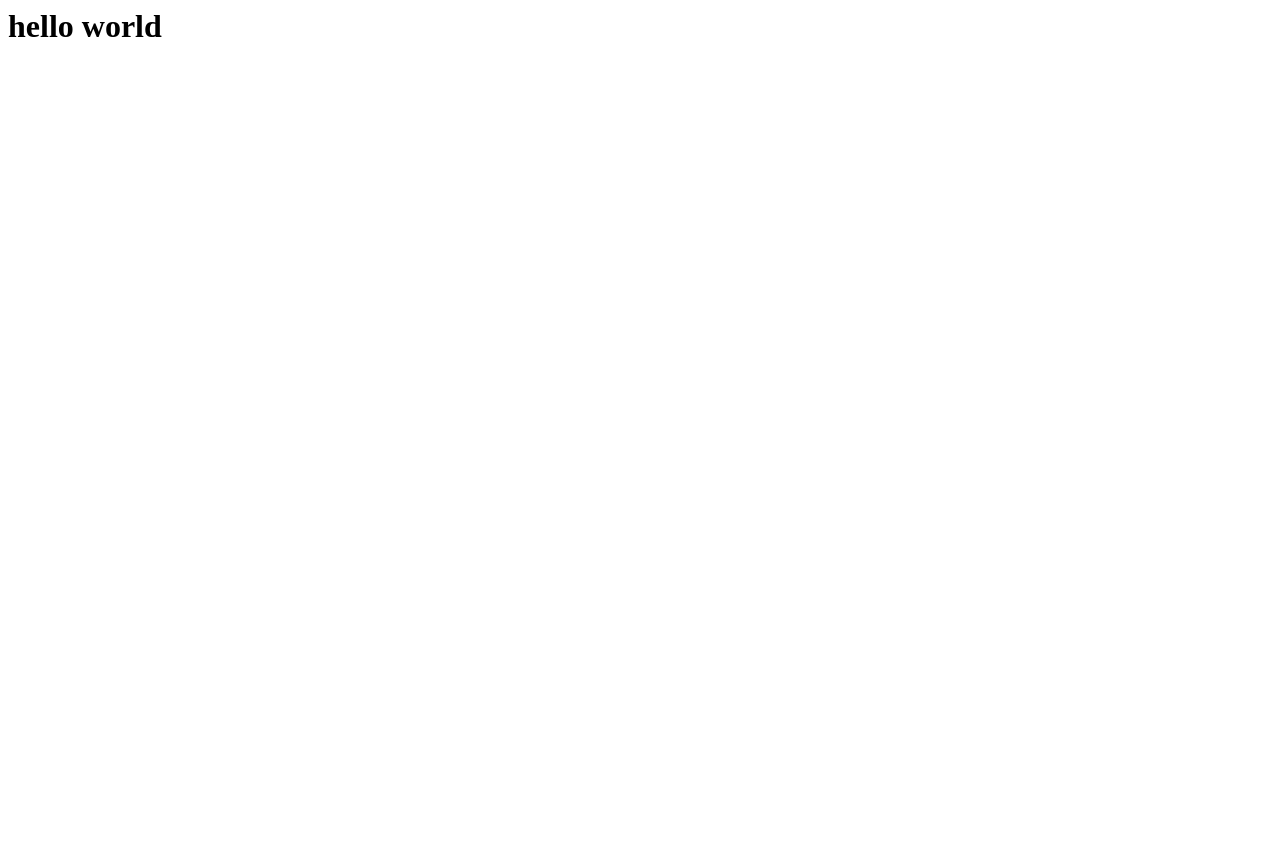
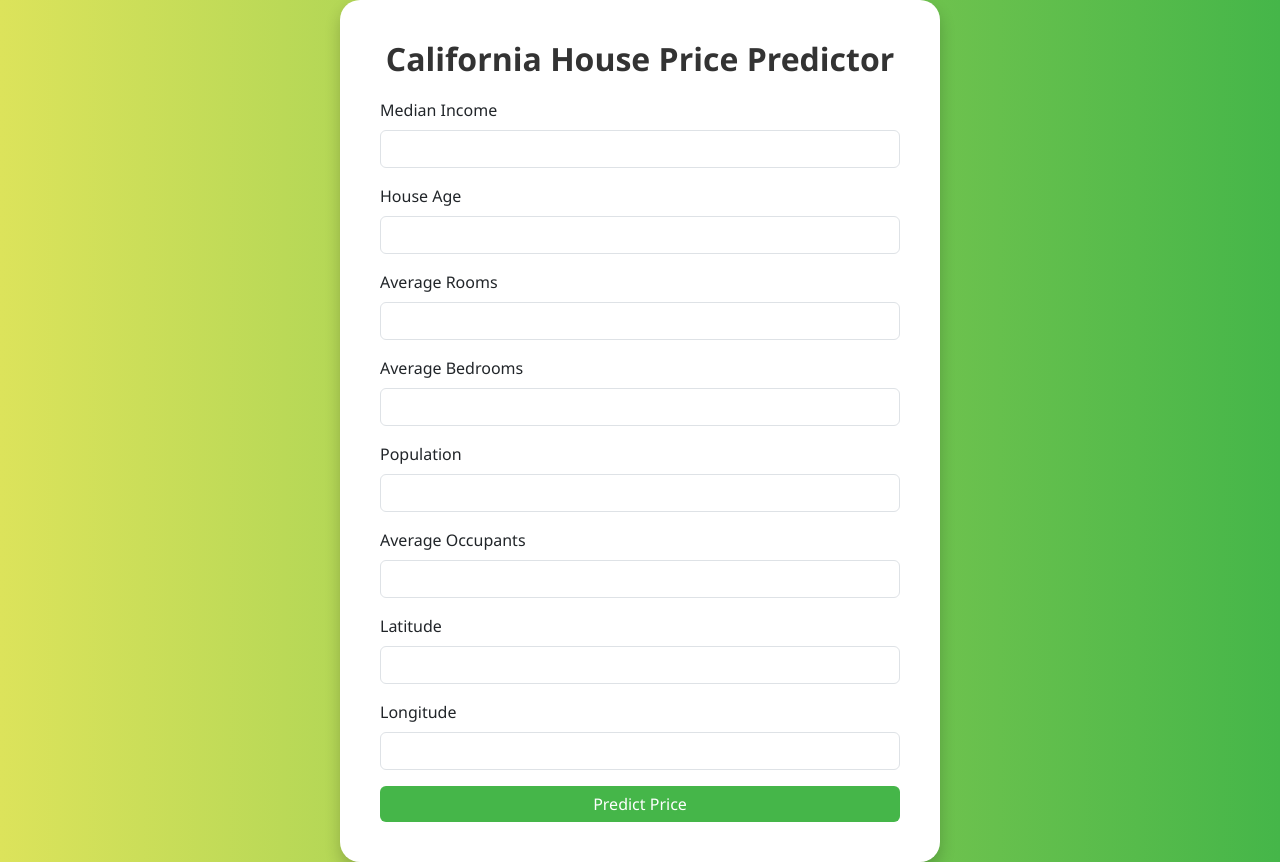
Before and after one commit to Sidroid08/CaliforniaHousePricing, a Flask app: page / in a window 1280 px wide. Before the commit the page is almost empty. Before the commit the page ends 37 px from the top, so only its background shows below. Run offline with Flask 3, Linux system fonts and the light colour scheme; parts of the project's set-up code (start-up, migrations or seed data) failed here and were passed over.

Commit message:
The web app is ready

```diff
--- a/app.py
+++ b/app.py
@@ -23,7 +23,12 @@ def predict():
         data = [float(x) for x in request.form.values()]
         final_input = scalar.transform(np.array(data).reshape(1, -1))
         output = regmodel.predict(final_input)[0]
-        return render_template("home.html", prediction_text=f"The predicted price of the house is $ {output:.2f}")
+        # Multiply back
+        price_dollars = output * 100000
+
+        # In your template
+        return render_template("home.html", prediction_text=f"The predicted price of the house is ${price_dollars:,.2f}")
+
     except Exception as e:
         return render_template("home.html", prediction_text=f"Error: {str(e)}")
 
--- a/templates/home.html
+++ b/templates/home.html
@@ -1,3 +1,95 @@
-<h1>
-  hello world
-</h1>
+<!DOCTYPE html>
+<html lang="en">
+<head>
+    <meta charset="UTF-8">
+    <title>California House Price Predictor</title>
+    <link href="https://cdn.jsdelivr.net/npm/bootstrap@5.3.0/dist/css/bootstrap.min.css" rel="stylesheet">
+    <style>
+        body {
+            background: linear-gradient(to right, #dce35b, #45b649);
+            min-height: 100vh;
+            display: flex;
+            align-items: center;
+            justify-content: center;
+            font-family: 'Segoe UI', sans-serif;
+        }
+        .container {
+            background-color: white;
+            padding: 40px;
+            border-radius: 20px;
+            box-shadow: 0 8px 16px rgba(0,0,0,0.2);
+            width: 100%;
+            max-width: 600px;
+        }
+        .form-label {
+            font-weight: 500;
+        }
+        .btn-primary {
+            background-color: #45b649;
+            border: none;
+        }
+        .btn-primary:hover {
+            background-color: #3d9e40;
+        }
+        h2 {
+            margin-bottom: 20px;
+            text-align: center;
+            font-weight: bold;
+            color: #333;
+        }
+        .result {
+            font-size: 1.2rem;
+            font-weight: bold;
+            text-align: center;
+            color: #28a745;
+            margin-top: 20px;
+        }
+    </style>
+</head>
+<body>
+    <div class="container">
+        <h2>California House Price Predictor</h2>
+        <form action="/predict" method="POST">
+            <div class="mb-3">
+                <label class="form-label">Median Income</label>
+                <input type="number" step="any" name="MedInc" class="form-control" required>
+            </div>
+            <div class="mb-3">
+                <label class="form-label">House Age</label>
+                <input type="number" step="any" name="HouseAge" class="form-control" required>
+            </div>
+            <div class="mb-3">
+                <label class="form-label">Average Rooms</label>
+                <input type="number" step="any" name="AveRooms" class="form-control" required>
+            </div>
+            <div class="mb-3">
+                <label class="form-label">Average Bedrooms</label>
+                <input type="number" step="any" name="AveBedrms" class="form-control" required>
+            </div>
+            <div class="mb-3">
+                <label class="form-label">Population</label>
+                <input type="number" step="any" name="Population" class="form-control" required>
+            </div>
+            <div class="mb-3">
+                <label class="form-label">Average Occupants</label>
+                <input type="number" step="any" name="AveOccup" class="form-control" required>
+            </div>
+            <div class="mb-3">
+                <label class="form-label">Latitude</label>
+                <input type="number" step="any" name="Latitude" class="form-control" required>
+            </div>
+            <div class="mb-3">
+                <label class="form-label">Longitude</label>
+                <input type="number" step="any" name="Longitude" class="form-control" required>
+            </div>
+            <button type="submit" class="btn btn-primary w-100">Predict Price</button>
+        </form>
+
+        {% if prediction_text %}
+            <div class="result">
+                {{ prediction_text }}
+            </div>
+        {% endif %}
+    </div>
+</body>
+</html>
```
